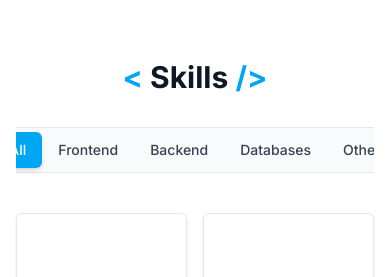
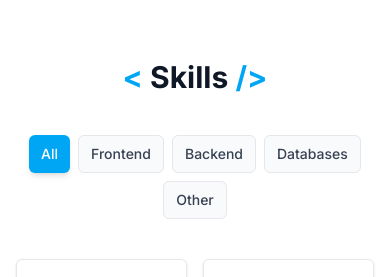
Before and after one commit to cseri502/portfolio, a Vue app: page / in a window 390 px wide. Shown: the part 3140-3417 px from the top of the page. Built offline with nearby package versions, Linux system fonts and the light colour scheme; some icons are missing.

Commit message:
Optimize ctg selector for sm screen

```diff
--- a/src/views/Home.vue
+++ b/src/views/Home.vue
@@ -145,7 +145,10 @@ const displayedCertifications = computed(() => {
 
         <!-- Skills Tabs -->
         <div class="mb-12">
-          <div class="flex justify-center overflow-x-auto pb-2">
+          <div class="flex justify-center">
+            <div class="w-full max-w-md">
+              <!-- MD+ -->
+              <div class="hidden md:flex justify-center overflow-x-auto pb-2">
                 <div
                   class="inline-flex rounded-lg border border-gray-200 dark:border-gray-700 p-1 bg-gray-50 dark:bg-gray-800">
                   <button v-for="(category, index) in t.skills.categories" :key="category"
@@ -155,6 +158,20 @@ const displayedCertifications = computed(() => {
                       : 'text-gray-700 dark:text-gray-300 hover:bg-gray-100 dark:hover:bg-gray-700'">
                     {{ category }}
                   </button>
+                </div>
+              </div>
+
+              <!-- SM -->
+              <div class="md:hidden flex flex-wrap justify-center gap-2 p-2">
+                <button v-for="(category, index) in t.skills.categories" :key="category"
+                  @click="activeSkillCategory = index"
+                  class="px-3 py-2 rounded-md text-sm font-medium transition-colors duration-200"
+                  :class="activeSkillCategory === index
+                    ? 'bg-sky-500 text-white shadow-md'
+                    : 'border border-gray-200 dark:border-gray-700 bg-gray-50 dark:bg-gray-800 text-gray-700 dark:text-gray-300 hover:bg-gray-100 dark:hover:bg-gray-700'">
+                  {{ category }}
+                </button>
+              </div>
             </div>
           </div>
 
@@ -172,7 +189,10 @@ const displayedCertifications = computed(() => {
           <p class="text-center text-gray-700 dark:text-gray-300 mb-8 max-w-2xl mx-auto">{{ t.skills.certInfo }}</p>
 
           <!-- Certification Tabs -->
-          <div class="flex justify-center overflow-x-auto pb-2">
+          <div class="flex justify-center">
+            <div class="w-full max-w-md">
+              <!-- MD+ -->
+              <div class="hidden md:flex justify-center overflow-x-auto pb-2">
                 <div
                   class="inline-flex rounded-lg border border-gray-200 dark:border-gray-700 p-1 bg-gray-50 dark:bg-gray-800">
                   <button v-for="(category, index) in t.skills.certCategories" :key="category"
@@ -182,6 +202,20 @@ const displayedCertifications = computed(() => {
                       : 'text-gray-700 dark:text-gray-300 hover:bg-gray-100 dark:hover:bg-gray-700'">
                     {{ category }}
                   </button>
+                </div>
+              </div>
+
+              <!-- SM -->
+              <div class="md:hidden flex flex-wrap justify-center gap-2 p-2">
+                <button v-for="(category, index) in t.skills.certCategories" :key="category"
+                  @click="activeCertCategory = index"
+                  class="px-3 py-2 rounded-md text-sm font-medium transition-colors duration-200"
+                  :class="activeCertCategory === index
+                    ? 'bg-sky-500 text-white shadow-md'
+                    : 'border border-gray-200 dark:border-gray-700 bg-gray-50 dark:bg-gray-800 text-gray-700 dark:text-gray-300 hover:bg-gray-100 dark:hover:bg-gray-700'">
+                  {{ category }}
+                </button>
+              </div>
             </div>
           </div>
 
@@ -263,10 +297,8 @@ const displayedCertifications = computed(() => {
                   </div>
                   <div class="min-w-0 flex-1">
                     <h4 class="font-medium text-gray-900 dark:text-white">{{ item.title }}</h4>
-                    <a
-                      :href="item.type === 'email' ? `mailto:${item.link}` : item.link"
-                      :target="item.external ? '_blank' : ''"
-                      :rel="item.external ? 'noopener noreferrer' : ''"
+                    <a :href="item.type === 'email' ? `mailto:${item.link}` : item.link"
+                      :target="item.external ? '_blank' : ''" :rel="item.external ? 'noopener noreferrer' : ''"
                       class="text-gray-600 dark:text-gray-400 hover:text-sky-500 dark:hover:text-sky-500 break-all overflow-hidden text-ellipsis">
                       {{ item.link }}
                     </a>
```
Lines whose indentation alone changed are shown as unchanged.
